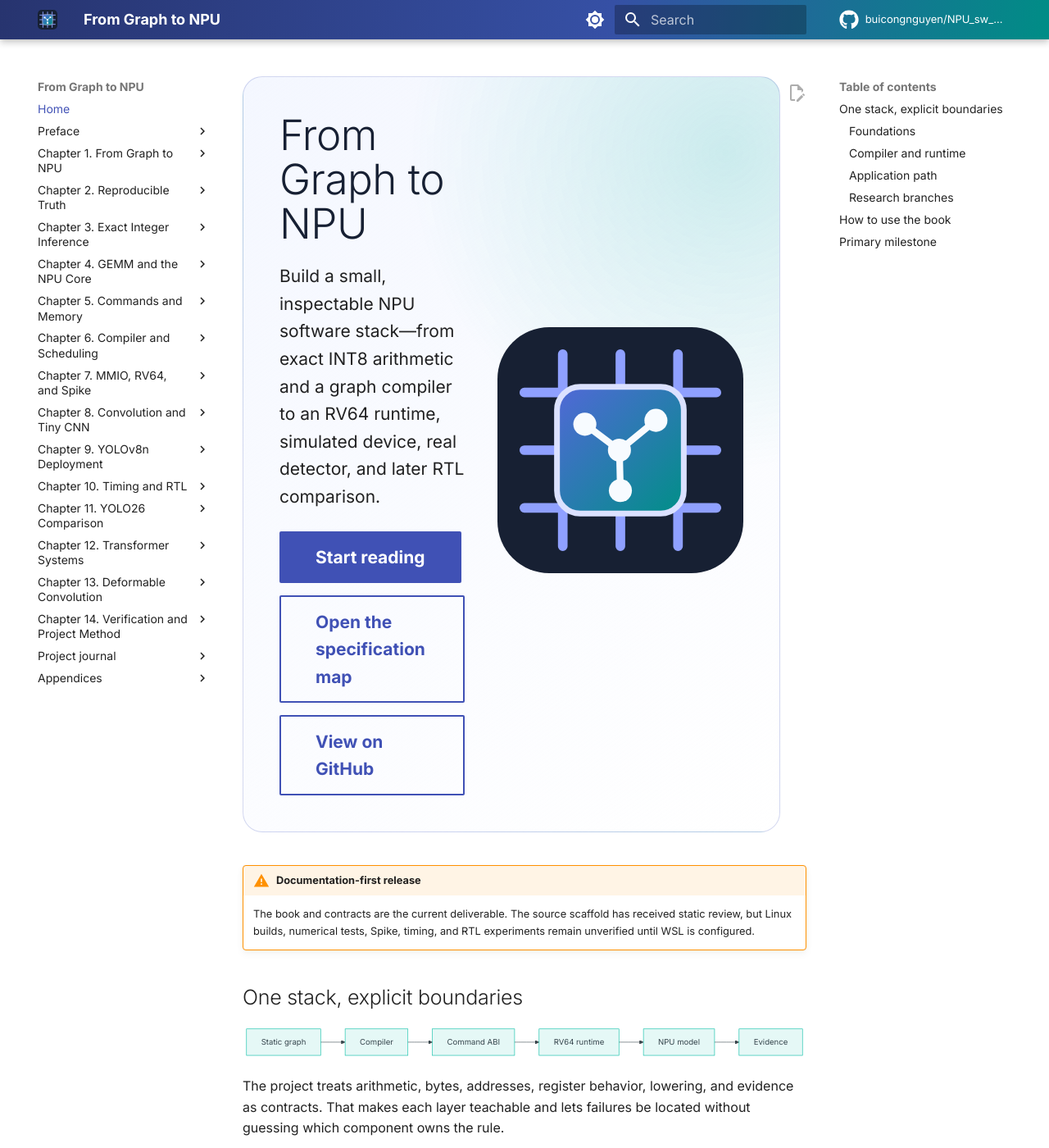
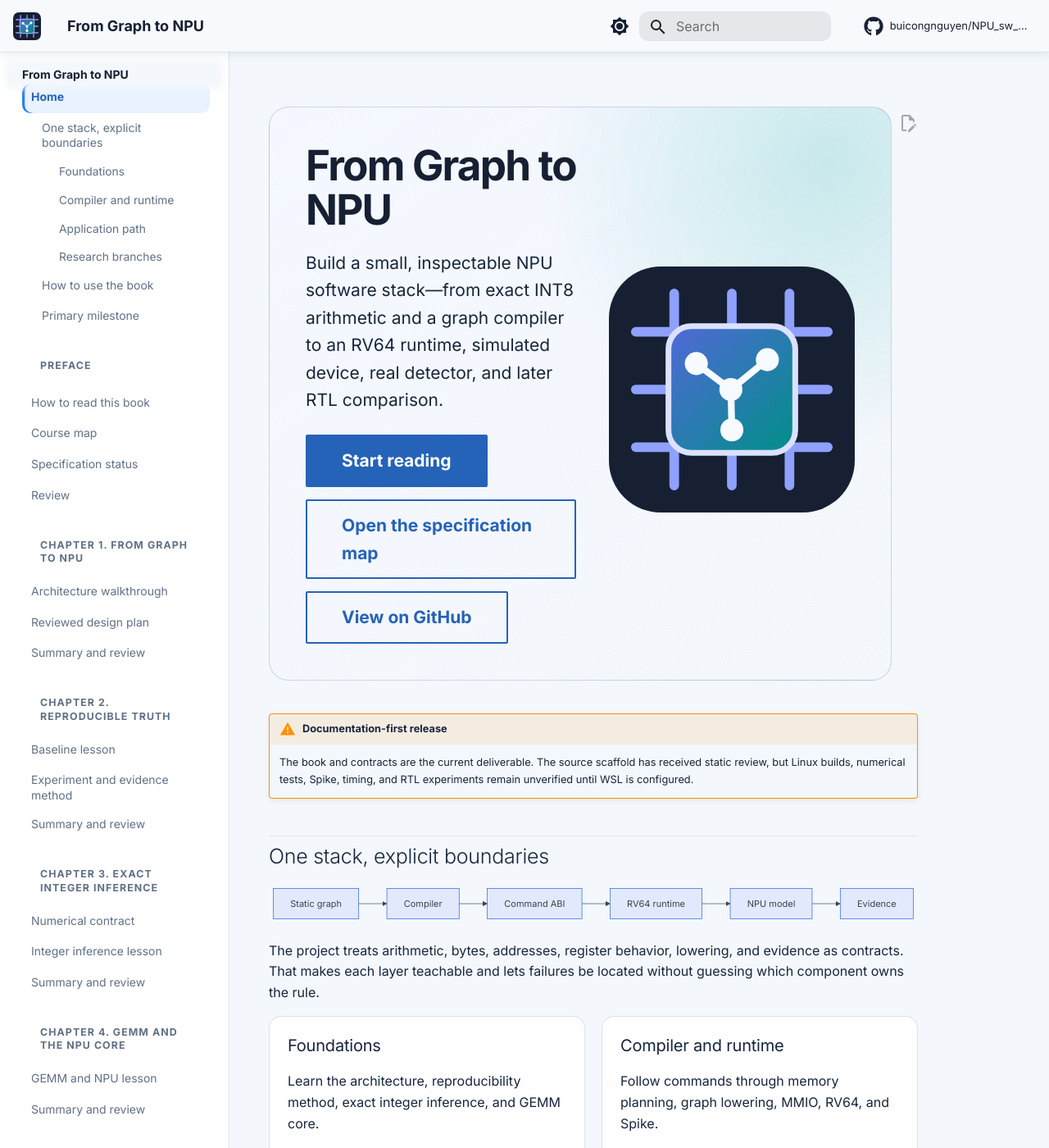
Before and after one commit to buicongnguyen/NPU_sw_stack, an MkDocs documentation site: the page built from docs/index.md, in a window 1280 px wide and 1400 px high. Shown: the whole window at 82% size. Built offline with MkDocs 1.6.1 and Material for MkDocs 9.7.7, drawn with Linux system fonts in a browser that asks for light colours; comment, search, counter and statistics services are not loaded.

Commit message:
docs: adopt persistent chapter-book navigation

```diff
--- a/docs/assets/stylesheets/extra.css
+++ b/docs/assets/stylesheets/extra.css
@@ -3,19 +3,155 @@
   --npu-indigo: #4355b9;
   --npu-teal: #00a99d;
   --npu-surface: #f4f7ff;
+  --book-header-height: 3.2rem;
+  --book-panel: #ffffff;
+  --book-canvas: #f4f7fb;
+  --book-border: #dce4ef;
+  --book-active: #e9f2ff;
+  --book-muted: #607086;
+  --book-header: rgba(247, 249, 253, 0.94);
+}
+
+[data-md-color-scheme="default"] {
+  --md-default-bg-color: var(--book-canvas);
+  --md-default-fg-color: #17263d;
+  --md-typeset-a-color: #2563b8;
+  --md-accent-fg-color: #2563eb;
 }
 
 [data-md-color-scheme="slate"] {
   --npu-ink: #eef2ff;
   --npu-surface: #151b2a;
+  --book-panel: #171d29;
+  --book-canvas: #111722;
+  --book-border: #293448;
+  --book-active: #1d3150;
+  --book-muted: #a5b2c5;
+  --book-header: rgba(17, 23, 34, 0.94);
 }
 
 .md-header {
-  background: linear-gradient(100deg, #27346f 0%, #3650a5 58%, #008d86 100%);
+  height: var(--book-header-height);
+  color: var(--npu-ink);
+  background: var(--book-header);
+  border-bottom: 1px solid var(--book-border);
+  box-shadow: none;
+  backdrop-filter: blur(14px);
+}
+
+.md-header--shadow {
+  box-shadow: 0 0.15rem 0.5rem rgba(21, 39, 67, 0.08);
+}
+
+.md-header__inner {
+  min-height: var(--book-header-height);
+}
+
+.md-header__title {
+  font-weight: 700;
+}
+
+.md-header__button.md-logo img,
+.md-header__button.md-logo svg {
+  height: 1.7rem;
+}
+
+.md-search__form {
+  background: color-mix(in srgb, var(--book-panel) 82%, var(--book-border));
+  border: 1px solid var(--book-border);
+  border-radius: 0.55rem;
+}
+
+.md-search__form:hover {
+  background: var(--book-panel);
+}
+
+.md-main {
+  background: var(--book-canvas);
 }
 
 .md-main__inner {
-  margin-top: 1.25rem;
+  margin-top: 0;
+}
+
+.md-content__inner {
+  margin-top: 2.3rem;
+  margin-bottom: 3rem;
+}
+
+.md-typeset h1 {
+  margin-bottom: 1.25rem;
+  color: var(--npu-ink);
+  font-size: clamp(2.1rem, 4vw, 3.25rem);
+  font-weight: 750;
+  line-height: 1.08;
+  letter-spacing: -0.035em;
+}
+
+.md-typeset h2 {
+  margin-top: 2.25rem;
+  padding-top: 0.35rem;
+  border-top: 1px solid color-mix(in srgb, var(--book-border) 72%, transparent);
+}
+
+.md-nav__link {
+  min-height: 1.8rem;
+  margin-top: 0.08rem;
+  padding: 0.36rem 0.55rem;
+  border-radius: 0.5rem;
+  color: var(--book-muted);
+  line-height: 1.35;
+}
+
+.md-nav__link:hover {
+  color: var(--md-accent-fg-color);
+  background: color-mix(in srgb, var(--book-active) 56%, transparent);
+}
+
+.md-nav__link--active {
+  color: #1d5fba;
+  background: var(--book-active);
+  box-shadow: inset 0.16rem 0 #2d7ff0;
+  font-weight: 650;
+}
+
+[data-md-color-scheme="slate"] .md-nav__link--active {
+  color: #8dc2ff;
+}
+
+.md-nav--primary > .md-nav__list > .md-nav__item--section > .md-nav__link {
+  margin-top: 1rem;
+  padding: 0.3rem 0.55rem;
+  color: var(--book-muted);
+  font-size: 0.62rem;
+  font-weight: 750;
+  letter-spacing: 0.085em;
+  text-transform: uppercase;
+}
+
+.md-nav--primary .md-nav .md-nav .md-nav__link {
+  min-height: 1.55rem;
+  padding-left: 1rem;
+  font-size: 0.69rem;
+}
+
+.md-nav__title {
+  color: var(--npu-ink);
+  font-weight: 700;
+}
+
+.md-sidebar--primary .md-sidebar__scrollwrap {
+  scrollbar-color: color-mix(in srgb, var(--book-muted) 48%, transparent) transparent;
+  scrollbar-width: thin;
+}
+
+.md-sidebar--primary .md-sidebar__scrollwrap::-webkit-scrollbar {
+  width: 0.35rem;
+}
+
+.md-sidebar--primary .md-sidebar__scrollwrap::-webkit-scrollbar-thumb {
+  background: color-mix(in srgb, var(--book-muted) 42%, transparent);
+  border-radius: 999px;
 }
 
 .npu-hero {
@@ -83,13 +219,63 @@
   padding: 1rem 1.1rem;
   border: 1px solid color-mix(in srgb, var(--npu-indigo) 18%, transparent);
   border-radius: 0.75rem;
+  background: color-mix(in srgb, var(--book-panel) 88%, transparent);
 }
 
 .chapter-card h3 {
   margin-top: 0;
 }
 
+@media screen and (min-width: 76.25em) {
+  .md-grid,
+  .md-main__inner {
+    max-width: none;
+  }
+
+  .md-sidebar {
+    top: var(--book-header-height);
+    height: calc(100vh - var(--book-header-height));
+    padding: 0;
+  }
+
+  .md-sidebar--primary {
+    width: 14rem;
+    background: var(--book-panel);
+    border-right: 1px solid var(--book-border);
+  }
+
+  .md-sidebar--primary .md-sidebar__scrollwrap {
+    height: 100%;
+    margin: 0;
+    padding: 0.9rem 0.75rem 2rem;
+  }
+
+  .md-sidebar--primary .md-sidebar__inner {
+    padding: 0;
+  }
+
+  .md-content {
+    min-width: 0;
+  }
+
+  .md-content__inner {
+    max-width: 42rem;
+    margin-right: auto;
+    margin-left: auto;
+    padding-right: 1.2rem;
+    padding-left: 1.2rem;
+  }
+}
+
 @media screen and (max-width: 760px) {
+  .md-header {
+    height: 2.8rem;
+  }
+
+  .md-content__inner {
+    margin-top: 1.2rem;
+  }
+
   .npu-hero {
     grid-template-columns: 1fr;
     padding: 1.35rem;
--- /dev/null
+++ b/docs/project/book-style-implementation-review-2026-07-28.md
@@ -0,0 +1,67 @@
+# Chapter-book style implementation review
+
+Status: **local documentation review passed; deployment pending**
+
+Date: **2026-07-28**
+
+Evidence type: `local_check`
+
+Scope: generated MkDocs site for the book-style configuration and original CSS
+changes. This is not an NPU implementation review.
+
+## Verdict
+
+No P0 or P1 visual/navigation defect was found. The generated site now presents
+the requested persistent chapter pane and continuous scrolling reading layout
+while preserving mobile navigation.
+
+## Desktop checks
+
+At a `1280 × 720` viewport:
+
+| Check | Observed |
+|---|---|
+| Header | Sticky, 64 px high |
+| Primary chapter pane | 280 px wide |
+| Chapter-pane viewport | 656 px high |
+| Chapter content height | 4,200 px |
+| Chapter overflow | Independent vertical `auto` scroll |
+| Article | 840 px wide and centered |
+| Secondary/right sidebar | Not present |
+| Chapter groups | Expanded with visible section labels |
+| Current page | Blue active row with left accent |
+| Current-page headings | Integrated beneath the active page |
+
+The numerical-contract page exposed eleven in-page bookmark links in the left
+tree, including Rule provenance, Quantization, Accumulation, Layout, and
+Continue reading.
+
+## Mobile checks
+
+At a `390 × 844` viewport:
+
+- the article remained single-column;
+- the rendered article width was 343 px;
+- no horizontal page overflow was observed;
+- the header retained the menu, title, palette, and search controls;
+- opening the menu displayed the active chapter, current page, and sibling
+  pages in a focused drawer;
+- the background overlay and drawer interaction remained intact.
+
+The palette control switched from the default light scheme to the slate scheme
+and back. The observed main background changed from `rgb(244, 247, 251)` to
+`rgb(17, 23, 34)`, and the active navigation treatment remained distinct.
+
+## Build checks
+
+- `scripts/check_docs.ps1` passed.
+- `mkdocs build --strict` passed.
+- All new plan/review pages were included in explicit navigation.
+
+## Limitations
+
+- This check used the locally generated site before publication.
+- Browser rendering was inspected in one Chromium-based surface.
+- Production CDN behavior and public URLs must be checked after the Pages
+  workflow completes.
+- No Python/C++, WSL, Spike, model, timing, or RTL test was run.
--- /dev/null
+++ b/docs/project/book-style-logic-review-2026-07-28.md
@@ -0,0 +1,92 @@
+# Chapter-book style logic review
+
+Status: **reviewed; implementation approved**
+
+Date: **2026-07-28**
+
+Scope: proposed visual/navigation migration from the current MkDocs layout to a
+book-oriented interface inspired by the observed
+[HelloAlgo learning page](https://buicongnguyen.github.io/hello-algo/vi/learn/).
+
+## Verdict
+
+No P0 or P1 blocker was found. MkDocs Material already owns the required
+semantics—persistent navigation, integrated page headings, mobile drawer,
+search, and previous/next links—so the change can remain a theme configuration
+and original-CSS update.
+
+## Findings and resolutions
+
+### B1 — The requested chapter pane already exists but is too collapsed
+
+**Finding:** The current left navigation lists chapters but hides most page
+links until each group is expanded.
+
+**Resolution:** Enable `navigation.sections` and `navigation.expand`. The long
+tree remains usable because its scroll container is independent from the
+article.
+
+### B2 — Two sidebars compete with reading width
+
+**Finding:** The primary chapter tree and secondary page TOC leave a narrow
+central column at typical laptop widths.
+
+**Resolution:** Enable `toc.integrate`, moving current-page headings into the
+left tree and eliminating the persistent right column.
+
+### B3 — Reference similarity must not become source copying
+
+**Finding:** The reference has custom presentation, content, artwork, and
+branding that are outside this project's ownership.
+
+**Resolution:** Reuse only general layout behavior. Keep the existing original
+NPU logo, palette identity, Markdown, and CSS implementation.
+
+### B4 — Default theme choice should be deterministic
+
+**Finding:** Media-query palettes make the first render follow operating-system
+dark mode, while the requested reference is a light reading surface.
+
+**Resolution:** Put the light palette first without a media condition and keep
+dark mode as an explicit user toggle.
+
+### B5 — A fully expanded tree can become visually noisy
+
+**Finding:** Seventy-eight pages create a long navigation pane.
+
+**Resolution:** Use compact section labels, restrained spacing, a visible
+active-row treatment, and an independent scrollbar. Do not remove pages or
+hide the reader's location.
+
+### B6 — Desktop CSS must not break the mobile drawer
+
+**Finding:** Fixed widths, borders, or viewport-height calculations can leak
+into the overlay drawer.
+
+**Resolution:** Apply persistent-pane geometry only at the desktop breakpoint.
+Let Material retain drawer positioning and interaction below it.
+
+### B7 — Integrated bookmarks must remain understandable
+
+**Finding:** Page headings nested under the active page can be confused with
+chapter pages if hierarchy is weak.
+
+**Resolution:** Indent nested links, reduce their size, and retain active
+heading tracking through `toc.follow` and `navigation.tracking`.
+
+### B8 — Style deployment does not validate implementation code
+
+**Finding:** A successful visual deployment is documentation evidence only.
+
+**Resolution:** Do not run or change Python/C++/WSL/Spike verification status.
+
+## Acceptance checks
+
+- All chapter sections and page links are visible in the desktop pane.
+- The pane scrolls independently while the article scrolls normally.
+- In-page headings appear beneath the active page.
+- The reading column remains approximately 40–44 rem wide.
+- Light mode is the deterministic initial theme; dark mode still works.
+- Mobile keeps its menu button and single-column article.
+- Search, edit, top, and previous/next controls remain reachable.
+- Strict MkDocs and repository documentation checks pass.
--- /dev/null
+++ b/docs/project/book-style-plan-2026-07-28.md
@@ -0,0 +1,108 @@
+# Chapter-book style migration plan
+
+Status: **implemented locally; deployment pending**
+
+Date: **2026-07-28**
+
+Reference inspected:
+[`buicongnguyen.github.io/hello-algo/vi/learn/`](https://buicongnguyen.github.io/hello-algo/vi/learn/)
+
+## Objective
+
+Make the NPU book feel like a continuous technical book rather than a generic
+documentation portal:
+
+- keep a persistent, independently scrollable chapter tree on desktop;
+- show chapter sections and their pages without repeated expansion clicks;
+- expose in-page bookmarks through the same left navigation;
+- keep the reading column centered and comfortable;
+- preserve a compact chapter drawer on phones and tablets.
+
+The result should use this repository's original logo, colors, text, MkDocs
+configuration, and CSS. It should not copy HelloAlgo source, prose, images,
+fonts, or branded components.
+
+## Observed reference pattern
+
+At the reviewed desktop viewport, the reference presents:
+
+| Element | Approximate behavior |
+|---|---|
+| Header | Sticky, 64 px high, quiet light surface |
+| Chapter pane | About 280 px wide, sticky, independently scrollable |
+| Reading column | About 820 px wide with generous margins |
+| Chapter groups | Always visible, compact uppercase labels |
+| Current page | Blue-tinted row with a strong left accent |
+| Page sequence | Previous/next controls after the article |
+| Small screens | Menu button replaces the persistent pane |
+
+These observations are design inputs, not copied implementation values.
+
+## Current-site gap
+
+The current MkDocs site already provides a primary navigation tree, right-side
+table of contents, search, mobile drawer, and previous/next footer. The main
+differences are:
+
+1. chapter groups are collapsed by default;
+2. in-page bookmarks occupy a separate right column;
+3. system dark preference can make the first visit visually unlike the
+   reference;
+4. the desktop chapter pane is narrower and visually less distinct;
+5. active-page and section hierarchy need stronger book-like treatment.
+
+## Implementation plan
+
+### 1. Navigation behavior
+
+Enable Material for MkDocs features:
+
+- `navigation.sections` for visible chapter group boundaries;
+- `navigation.expand` so chapter pages are immediately browsable;
+- `toc.integrate` so current-page headings appear as bookmarks inside the left
+  tree;
+- keep `navigation.footer`, `navigation.top`, and `toc.follow`.
+
+### 2. Reading layout
+
+On desktop:
+
+- allow the main grid to use the viewport width;
+- reserve about 14 rem (approximately 280 px) for the chapter pane;
+- center the article at a maximum of about 42 rem (approximately 840 px);
+- give the chapter pane its own border, background, and scrollbar;
+- keep the header sticky and visually quiet.
+
+On smaller screens:
+
+- retain MkDocs' accessible menu button and overlay drawer;
+- remove desktop-only borders and fixed widths;
+- keep touch targets readable;
+- avoid horizontal article overflow.
+
+### 3. Visual hierarchy
+
+- Make light mode the deterministic first palette while retaining a manual dark
+  toggle.
+- Use small uppercase chapter labels.
+- Render links as rounded rows.
+- Mark the active page with a blue tint and left inset bar.
+- Use a pale reading canvas and white/light article surfaces without copying
+  reference branding.
+
+### 4. Validation
+
+1. Run the repository documentation checker.
+2. Build with `mkdocs build --strict`.
+3. Inspect the home page and a long specification at desktop width.
+4. Confirm the left pane scrolls independently.
+5. Confirm the active page and integrated heading bookmarks are visible.
+6. Inspect the mobile header, drawer trigger, article width, and footer.
+7. Publish through a pull request, then inspect the production deployment.
+
+## Non-goals
+
+- Combining all chapters into one generated HTML file
+- Copying the reference site's custom framework or CSS
+- Changing chapter content, normative contracts, or implementation status
+- Running the deferred NPU implementation tests
--- a/mkdocs.yml
+++ b/mkdocs.yml
@@ -16,24 +16,25 @@ theme:
   features:
     - content.action.edit
     - content.code.copy
+    - navigation.expand
     - navigation.footer
     - navigation.indexes
+    - navigation.sections
     - navigation.top
     - navigation.tracking
     - search.highlight
     - search.share
     - search.suggest
     - toc.follow
+    - toc.integrate
   palette:
-    - media: "(prefers-color-scheme: light)"
-      scheme: default
-      primary: indigo
-      accent: teal
+    - scheme: default
+      primary: white
+      accent: indigo
       toggle:
         icon: material/brightness-7
         name: Switch to dark mode
-    - media: "(prefers-color-scheme: dark)"
-      scheme: slate
+    - scheme: slate
       primary: black
       accent: teal
       toggle:
@@ -167,6 +168,9 @@ nav:
       - Static code review: project/static-code-review-2026-07-28.md
       - Post-deployment logic review: project/post-deployment-logic-review-2026-07-28.md
       - Post-deployment code review: project/post-deployment-code-review-2026-07-28.md
+      - Book style migration plan: project/book-style-plan-2026-07-28.md
+      - Book style logic review: project/book-style-logic-review-2026-07-28.md
+      - Book style implementation review: project/book-style-implementation-review-2026-07-28.md
       - Summary and review: chapter_14_verification/review.md
   - Project journal:
       - Journal index: progress.md
```
